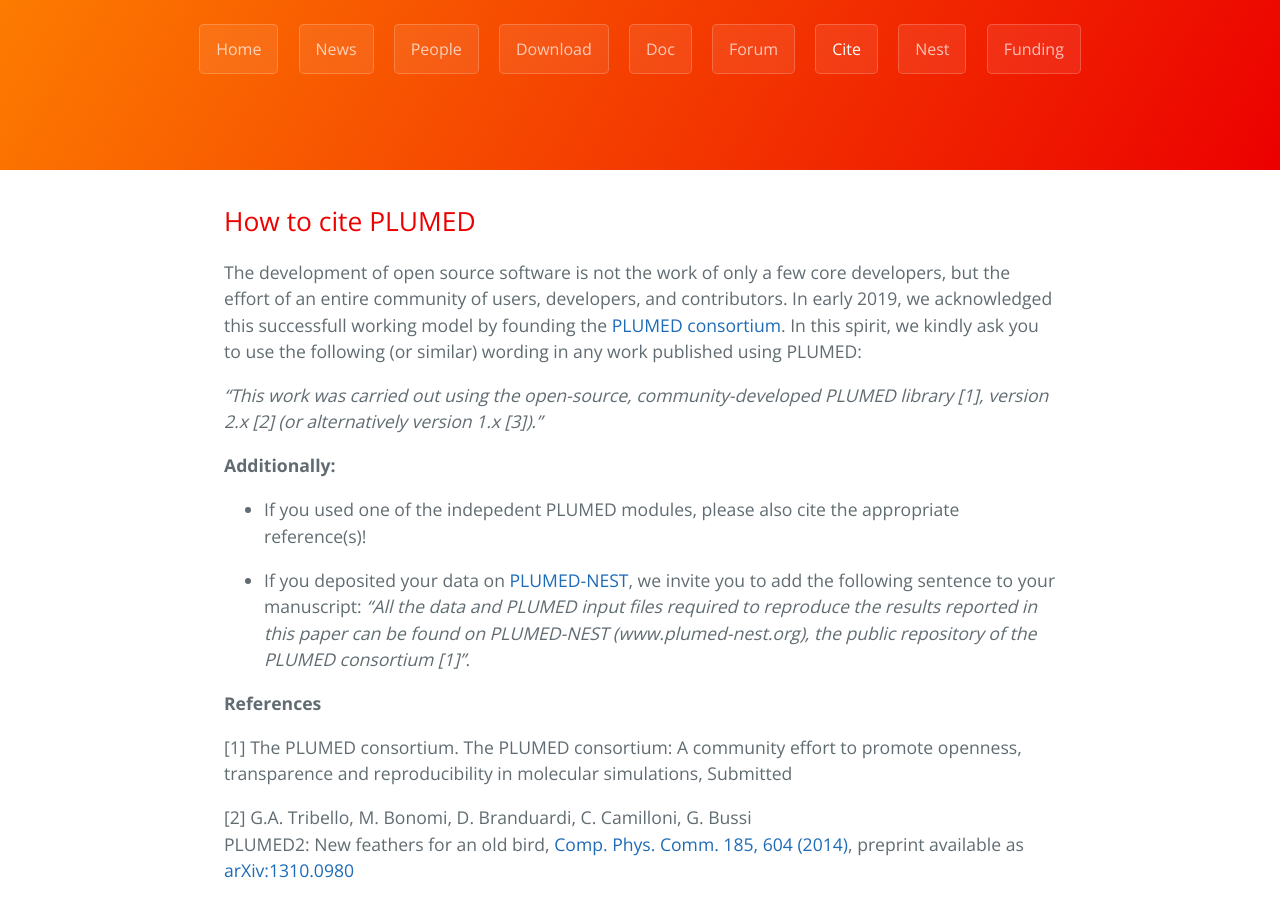
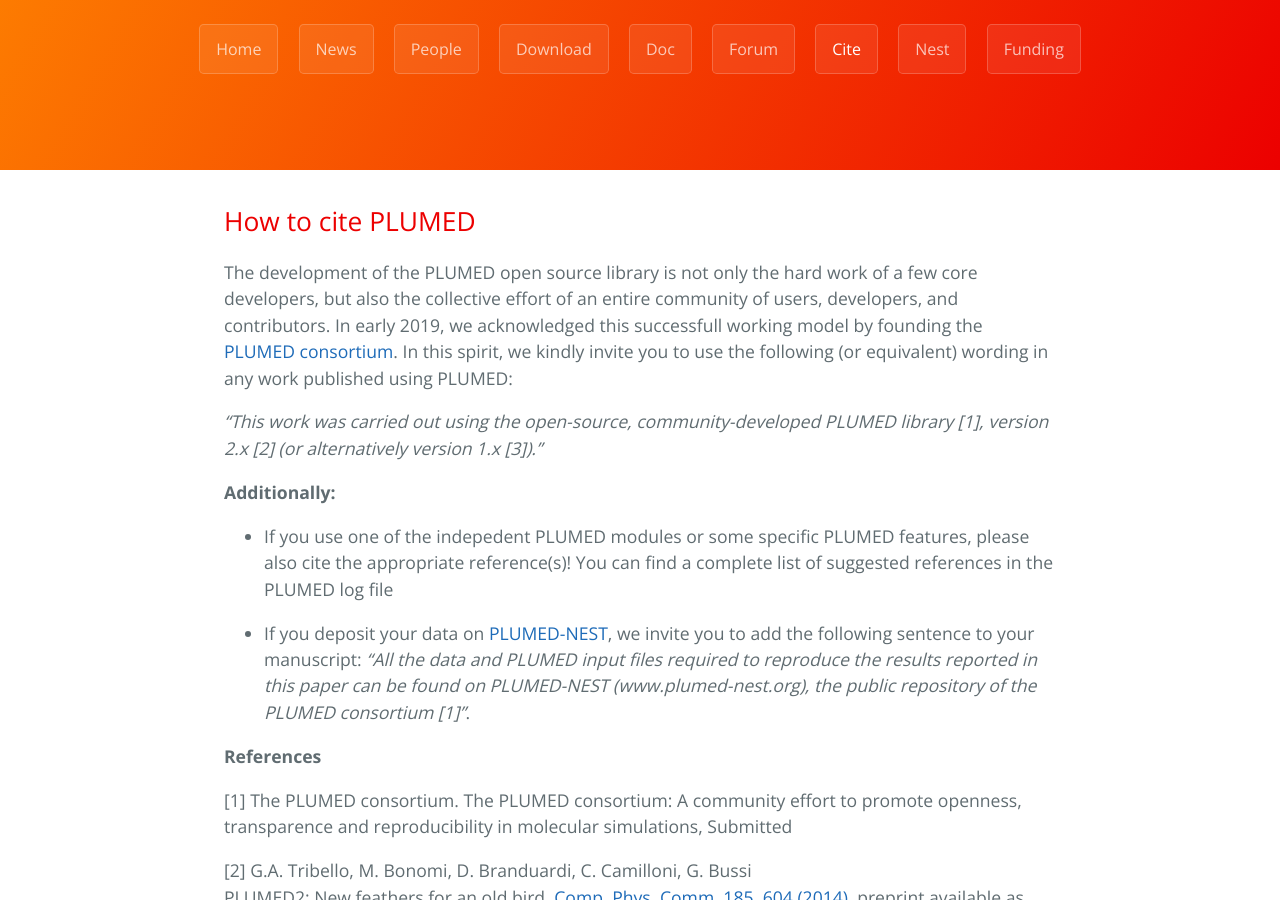
Before and after one commit to plumed/plumed.github.io, a Jekyll site: the page built from cite.md, in a window 1280 px wide and 900 px high, scrolled down 364 px. Built offline with Jekyll 4.4.1, drawn with Linux system fonts in a browser that asks for light colours; our own code applies the rules of GitHub Pages for plain Markdown files; the repository's description, which GitHub fills in, is left out.

Commit message:
Update cite.md
better citations

```diff
--- a/cite.md
+++ b/cite.md
@@ -1,15 +1,15 @@
 How to cite PLUMED
 -----------------------------
-The development of open source software is not the work of only a few core developers, but the effort of an entire community of users, developers, and contributors. In early 2019, we acknowledged this successfull working model by founding the [PLUMED consortium](http://www.plumed-nest.org/Members.html). In this spirit, we kindly ask you to use the following (or similar) wording in any work published using PLUMED:
+The development of the PLUMED open source library is not only the hard work of a few core developers, but also the collective effort of an entire community of users, developers, and contributors. In early 2019, we acknowledged this successfull working model by founding the [PLUMED consortium](http://www.plumed-nest.org/Members.html). In this spirit, we kindly invite you to use the following (or equivalent) wording in any work published using PLUMED:
 
 *"This work was carried out using the open-source, community-developed PLUMED library [1], version 2.x [2] (or alternatively version 1.x [3])."*
 
 
 **Additionally:**
 
-- If you used one of the indepedent PLUMED modules, please also cite the appropriate reference(s)!
+- If you use one of the indepedent PLUMED modules or some specific PLUMED features, please also cite the appropriate reference(s)! You can find a complete list of suggested references in the PLUMED log file
 
-- If you deposited your data on [PLUMED-NEST](http://www.plumed-nest.org), we invite you to add the    following sentence to your manuscript: *"All the data and PLUMED input files required to reproduce the results reported in this paper can be found on PLUMED-NEST (www.plumed-nest.org), the public repository of the PLUMED consortium [1]"*.
+- If you deposit your data on [PLUMED-NEST](http://www.plumed-nest.org), we invite you to add the following sentence to your manuscript: *"All the data and PLUMED input files required to reproduce the results reported in this paper can be found on PLUMED-NEST (www.plumed-nest.org), the public repository of the PLUMED consortium [1]"*.
 
 **References**
 
```
